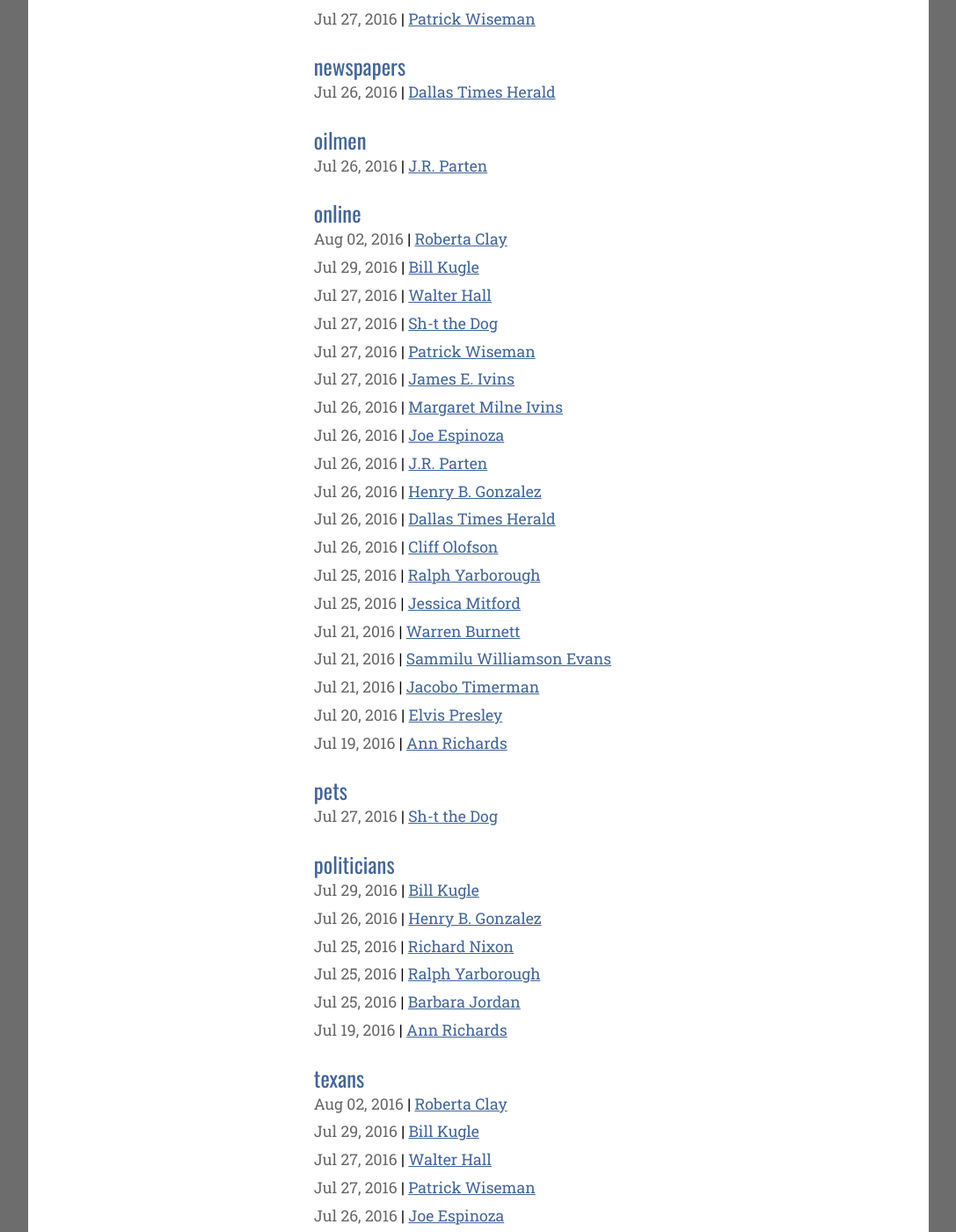
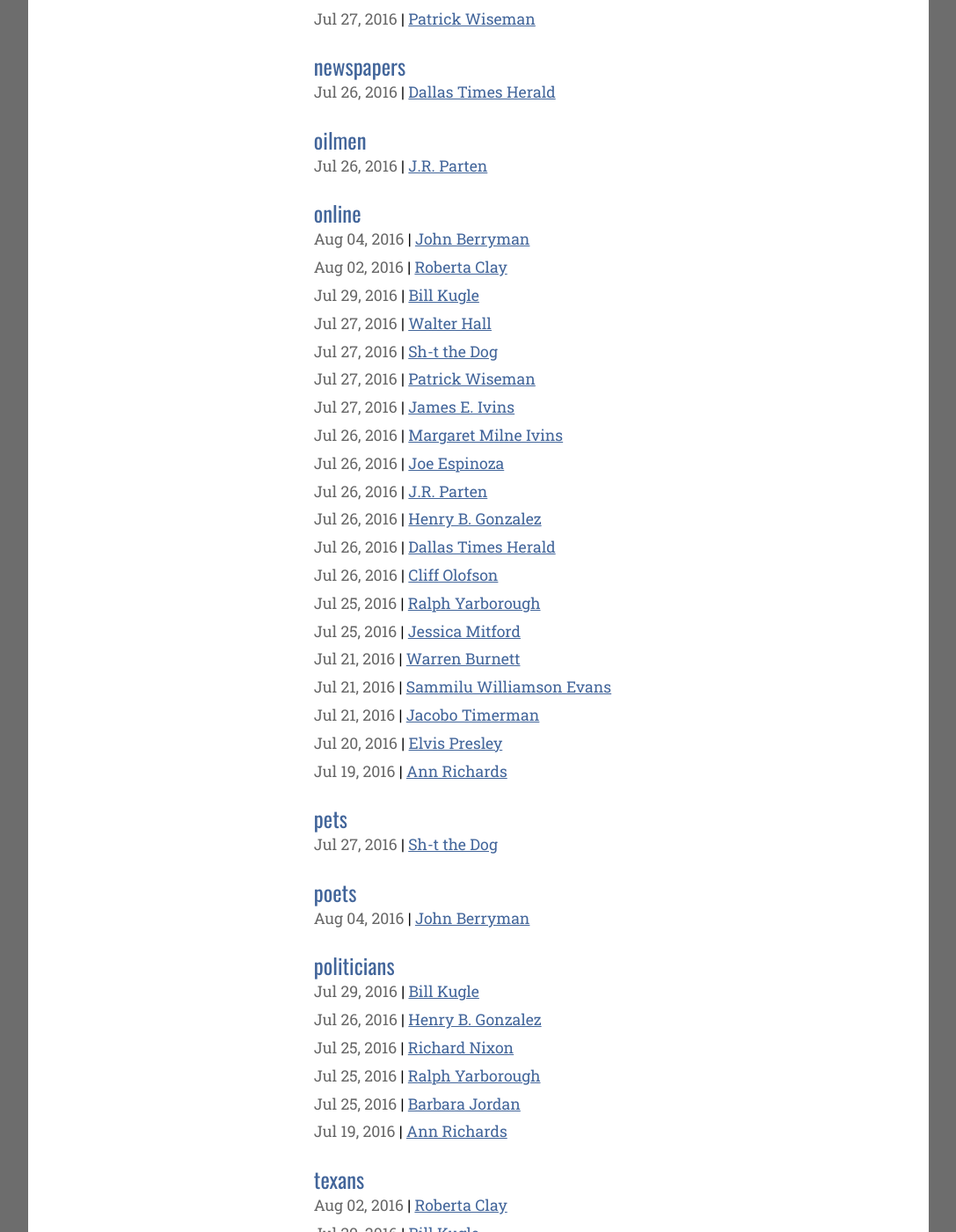
Before and after one commit to hillaryfraley/obits-by-molly-ivins, a Jekyll site: the page built from tags/index.html, in a window 1280 px wide and 1400 px high, scrolled down 1143 px. Shown: the whole window at 88% size, without its empty margins (96-1183 px from the left). Built offline with Jekyll 4.4.1, drawn with Linux system fonts in a browser that asks for light colours; some of the changed text lies outside the part shown.

Commit message:
add john berryman

```diff
--- a/_posts/john-berryman.md
+++ b/_posts/2016-08-04-john-berryman.md
@@ -1,7 +1,7 @@
 ---
 layout: post
 title: "John Berryman"
-date: 2016-08-30
+date: 2016-08-04
 tags: [poets, online]
 ---
 
```
Also changed, not shown: _posts/john-henry-faulk.md (+1 -1 lines).
